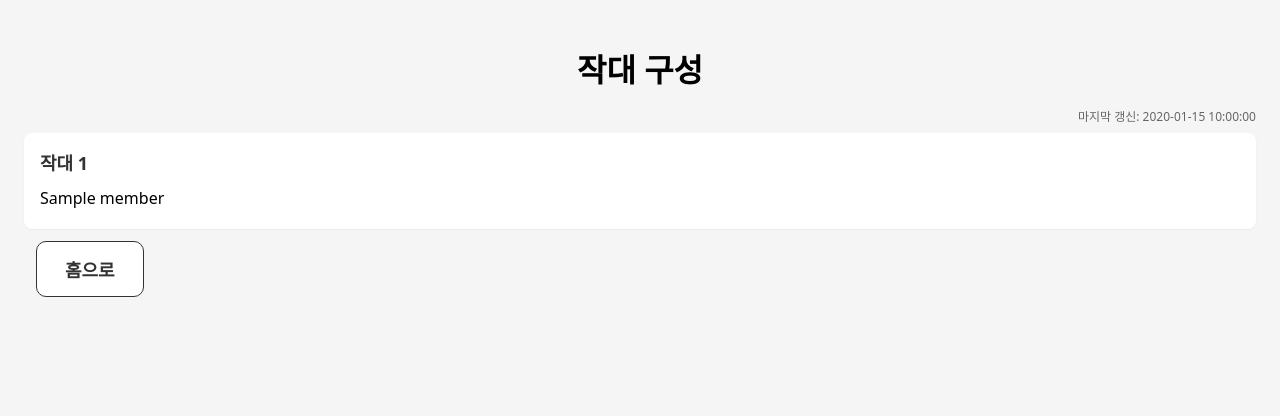
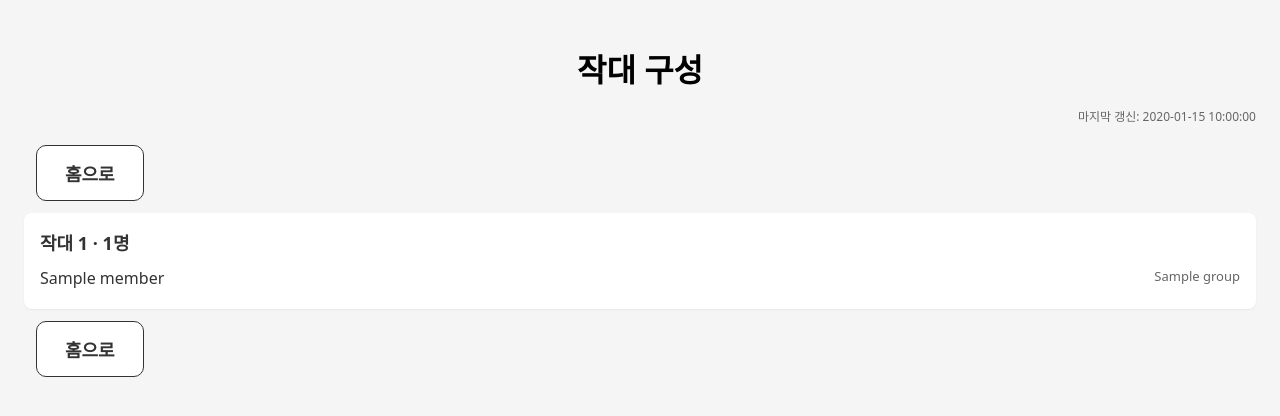
Before and after one commit to yanghoJI/moon_arrow, a FastAPI app: template templates/squad.html in a window 1280 px wide. Shown: the top 416 px of the page. Run offline with FastAPI, Linux system fonts and the light colour scheme; the template is opened without the code that fills it: most values are stand-ins (such as "Sample title", 1, 10 or a date in 2020); parts of the project's set-up code (start-up, migrations or seed data) failed here and were passed over.

Commit message:
Show groups on squad page

```diff
--- a/main.py
+++ b/main.py
@@ -73,8 +73,8 @@ def _diff(old_cache: dict) -> tuple:
         notice_changes.append({"type": "removed", "msg": f"- ({time}) {preview}"})
 
     # 작대 비교
-    old_squads = {s["squad_num"]: set(s["members"]) for s in old_cache["squads"]}
-    new_squads = {s["squad_num"]: set(s["members"]) for s in cache["squads"]}
+    old_squads = {s["squad_num"]: _squad_member_names(s) for s in old_cache["squads"]}
+    new_squads = {s["squad_num"]: _squad_member_names(s) for s in cache["squads"]}
     for squad_num in sorted(set(old_squads) | set(new_squads), key=lambda k: int(k) if k.isdigit() else 0):
         added = new_squads.get(squad_num, set()) - old_squads.get(squad_num, set())
         removed = old_squads.get(squad_num, set()) - new_squads.get(squad_num, set())
@@ -84,6 +84,16 @@ def _diff(old_cache: dict) -> tuple:
             squad_changes.append({"type": "removed", "msg": f"- 작대 {squad_num}: {m}"})
 
     return rank_changes, notice_changes, squad_changes
+
+
+def _squad_member_names(squad: dict) -> set:
+    names = set()
+    for member in squad["members"]:
+        if isinstance(member, dict):
+            names.add(member["name"])
+        else:
+            names.add(member)
+    return names
 
 
 @app.get("/api/refresh")
--- a/services/sheets.py
+++ b/services/sheets.py
@@ -58,9 +58,15 @@ class NoticeItem(TypedDict):
     body: str
 
 
+class SquadMember(TypedDict):
+    name: str
+    group: str
+    is_sit_out: bool
+
+
 class SquadItem(TypedDict):
     squad_num: str
-    members: list
+    members: list[SquadMember]
 
 
 def _safe_int(value: str) -> int:
@@ -198,7 +204,12 @@ def _parse_squads(rows: list) -> list:
         squad_num = row.get("작대", "")
         name = row.get("이름", "")
         if squad_num and name:
-            squads.setdefault(squad_num, []).append(name)
+            group = row.get("그룹", "")
+            squads.setdefault(squad_num, []).append(SquadMember(
+                name=name,
+                group=group,
+                is_sit_out=group == "-",
+            ))
 
     sorted_keys = sorted(squads, key=lambda k: int(k) if k.isdigit() else 0)
     return [SquadItem(squad_num=k, members=squads[k]) for k in sorted_keys]
--- a/templates/squad.html
+++ b/templates/squad.html
@@ -43,11 +43,26 @@
       margin: 0;
     }
     .member {
+      display: flex;
+      justify-content: space-between;
+      gap: 12px;
       padding: 4px 0;
       border-bottom: 1px solid #eee;
     }
     .member:last-child {
       border-bottom: none;
+    }
+    .member-name {
+      color: #333;
+    }
+    .member-group {
+      color: #666;
+      font-size: 13px;
+      white-space: nowrap;
+    }
+    .sit-out {
+      color: #cf222e;
+      font-weight: 600;
     }
     .small {
       font-size: 12px;
@@ -75,13 +90,19 @@
   <div class="updated">
     {% if last_updated %}마지막 갱신: {{ last_updated }}{% else %}불러오는 중...{% endif %}
   </div>
+  <a class="btn" href="/">홈으로</a>
   <div class="squad-list">
     {% for squad in squads %}
     <div class="squad">
-      <div class="squad-title">작대 {{ squad.squad_num }}</div>
+      <div class="squad-title">작대 {{ squad.squad_num }} · {{ squad.members|length }}명</div>
       <ul class="member-list">
         {% for member in squad.members %}
-        <li class="member">{{ member }}</li>
+        <li class="member">
+          <span class="member-name">{{ member.name }}</span>
+          <span class="member-group {% if member.is_sit_out %}sit-out{% endif %}">
+            {% if member.is_sit_out %}좌불{% else %}{{ member.group }}{% endif %}
+          </span>
+        </li>
         {% endfor %}
       </ul>
     </div>
```
